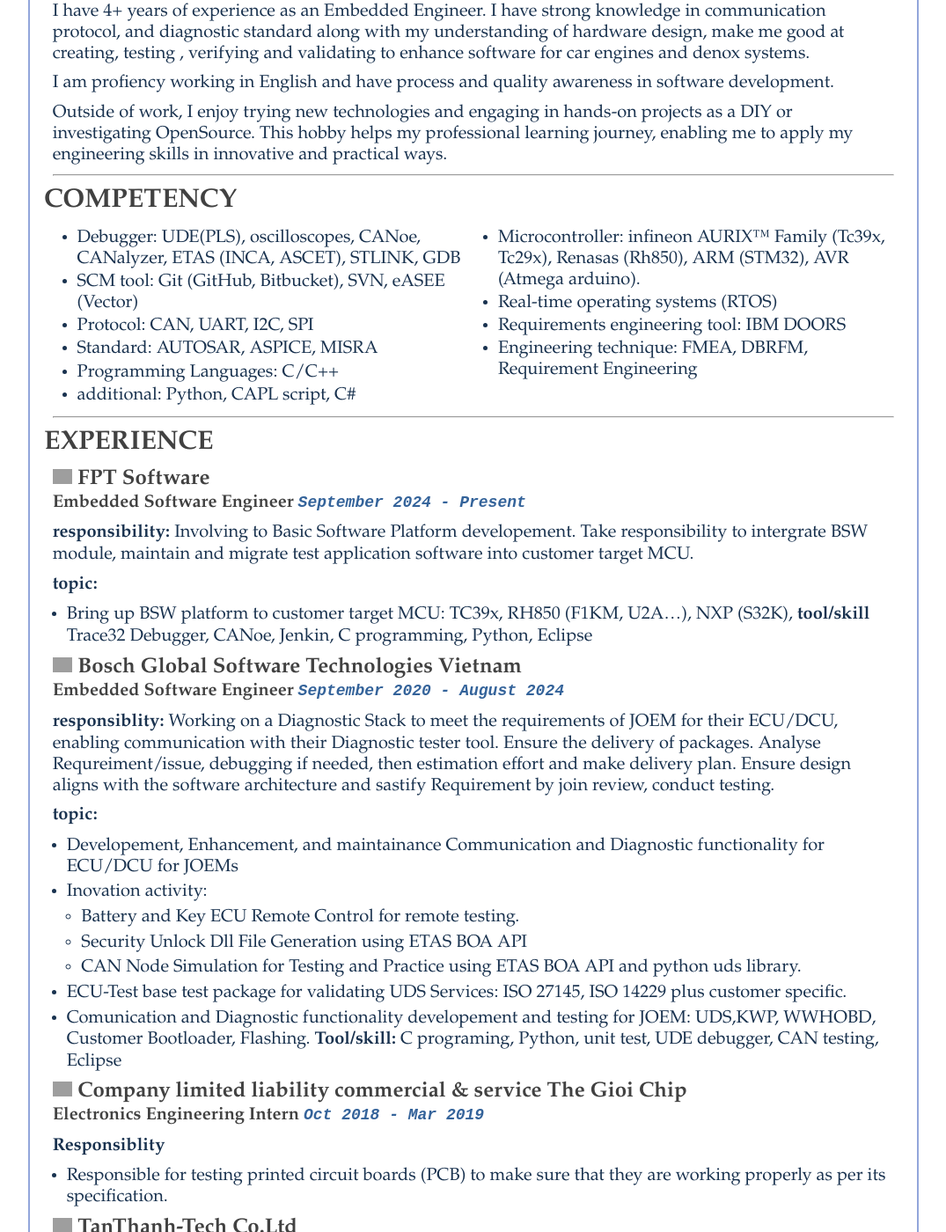
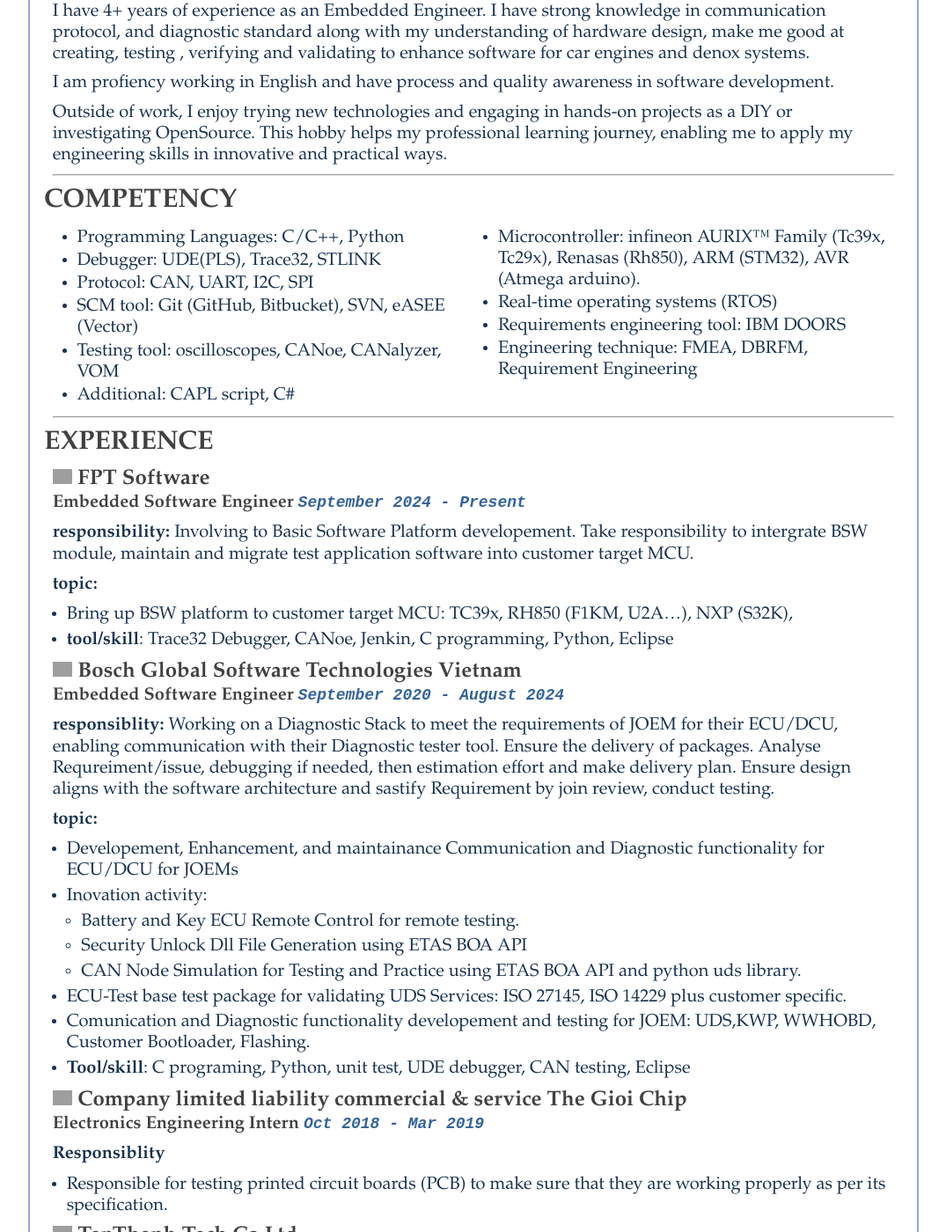
Before and after one commit to DTrXuan/my_cv, a Jekyll site: the page built from index.md, in a window 1280 px wide and 1400 px high, scrolled down 216 px. Shown: the whole window at 88% size, without its empty margins (102-1177 px from the left). Built offline with Jekyll 4.4.1, drawn with Linux system fonts in a browser that asks for light colours; some of the changed text lies outside the part shown; grey boxes are pictures that could not be loaded.

Commit message:
Update index.md

```diff
--- a/index.md
+++ b/index.md
@@ -50,12 +50,12 @@ Outside of work, I enjoy trying new technologies and engaging in hands-on projec
 
   <div class="skill" id="list">
     <ul>
-      <li>Debugger: UDE(PLS), oscilloscopes, CANoe, CANalyzer, ETAS (INCA, ASCET), STLINK, GDB</li>
+      <li>Programming Languages: C/C++, Python</li>
+      <li>Debugger: UDE(PLS), Trace32, STLINK</li>
+      <li>Protocol: CAN, UART, I2C, SPI</li>
       <li>SCM tool: Git (GitHub, Bitbucket), SVN, eASEE (Vector) </li>
-      <li>Protocol: CAN, UART, I2C, SPI </li>
-      <li>Standard: AUTOSAR, ASPICE, MISRA </li>
-      <li>Programming Languages: C/C++ </li>
-      <li>additional: Python, CAPL script, C#</li>
+      <li>Testing tool: oscilloscopes, CANoe, CANalyzer, VOM </li>
+      <li>Additional: CAPL script, C#</li>
     </ul>
   </div>
   <div class="skill" id="list">
@@ -82,8 +82,7 @@ Outside of work, I enjoy trying new technologies and engaging in hands-on projec
 
 **topic:**
 - Bring up BSW platform to customer target MCU: TC39x, RH850 (F1KM, U2A...), NXP (S32K),
-**tool/skill**
-  Trace32 Debugger, CANoe, Jenkin, C programming, Python, Eclipse
+- **tool/skill**: Trace32 Debugger, CANoe, Jenkin, C programming, Python, Eclipse
 
 {:.company}
 ### ![icon](https://upload.wikimedia.org/wikipedia/commons/thumb/1/16/Bosch-logo.svg/433px-Bosch-logo.svg.png) Bosch Global Software Technologies Vietnam
@@ -100,8 +99,7 @@ Outside of work, I enjoy trying new technologies and engaging in hands-on projec
   - CAN Node Simulation for Testing and Practice using ETAS BOA API and python uds library.
 - ECU-Test base test package for validating UDS Services: ISO 27145, ISO 14229 plus customer specific.
 - Comunication and Diagnostic functionality developement and testing for JOEM: UDS,KWP, WWHOBD, Customer Bootloader, Flashing.
-**Tool/skill:**
-  C programing, Python, unit test, UDE debugger, CAN testing, Eclipse
+- **Tool/skill**:  C programing, Python, unit test, UDE debugger, CAN testing, Eclipse
 
 {:.company}
 ### ![icon](https://theme.hstatic.net/1000292825/1000385496/14/logo.png?v=168) Company limited liability commercial & service The Gioi Chip
@@ -122,9 +120,8 @@ Outside of work, I enjoy trying new technologies and engaging in hands-on projec
 
 - Research and Develop the PLC wireless control device -The module which can control and log data from PLC via the internet (prototype version):
 - write firmware for ESP8266 and Stm32f103 (C language).
-
-**Tool/skill**
-  Altium Designer, Arduino IDE,
+- **Tool/skill**: Altium Designer, Arduino IDE,
+-
 ---
 
 ## EDUCATION
```
